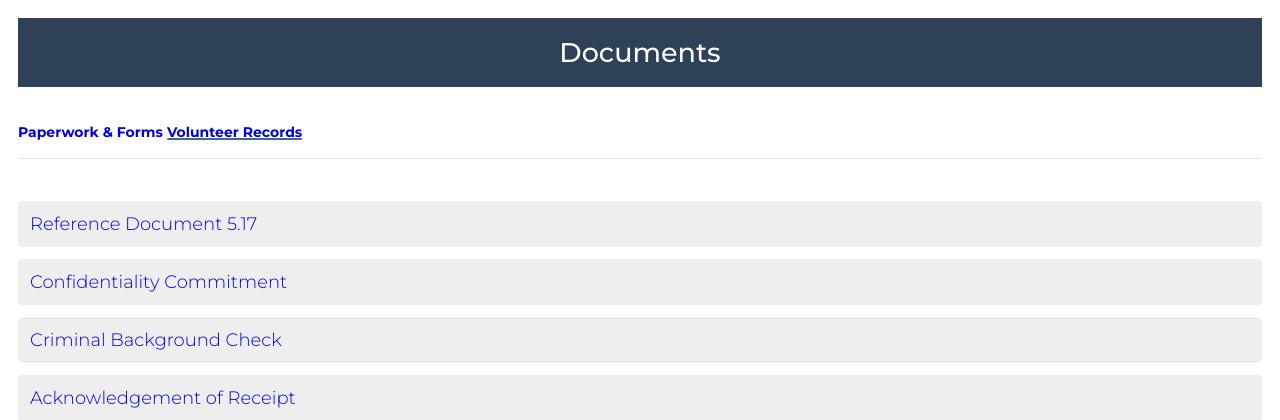
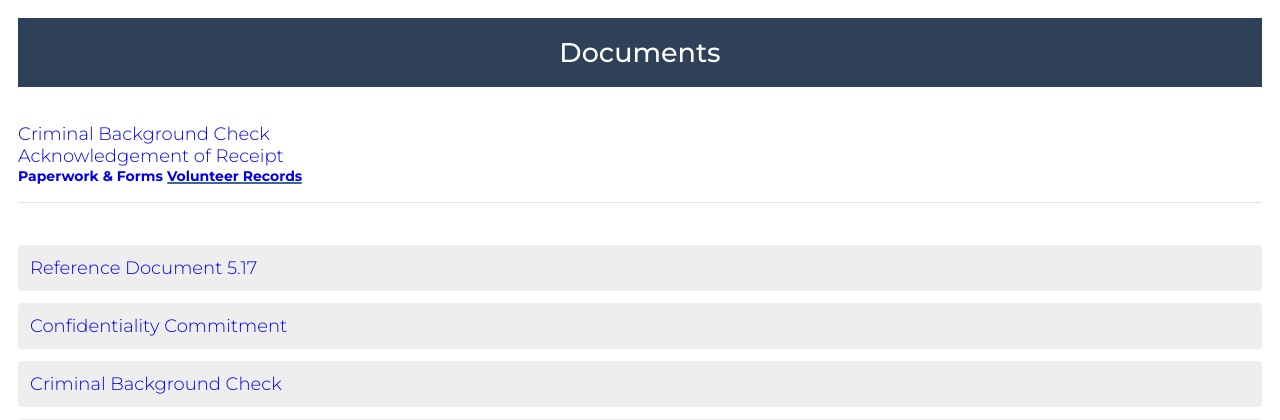
Before and after one commit to AlexKeehan/Empowerhouse, a PHP site: page /Empowerhouse/documentRecords.php in a window 1280 px wide. Shown: the part 95-515 px from the top of the page. Run offline with PHP 8.4, Linux system fonts and the light colour scheme.

Commit message:
Made changes here

```diff
--- a/documentRecords.php
+++ b/documentRecords.php
@@ -22,6 +22,11 @@
 <head>
     <?php require_once('universal.inc') ?>
     <title>Empowerhouse VMS | Documents</title>
+
+    <!-- Adding code to line below for adding jquery library for better event handling like submit action -->
+    <script src="https://code.jquery.com/jquery-3.6.0.min.js"></script>
+
+
 </head>
 
 <body>
@@ -37,10 +42,24 @@
                             <div class="row">
                                 <ul id="DocumentsListTabsList"
                                     style="margin: 0 0 20px;padding: 0;float: left;border-bottom: 1px solid #e5e5e5;width: 100%;">
+
+
+                                    <!-- document links added below -->
+                                    <li class="column">
+                                    <a href="#" class="document-link" data-document-id="1" data-document-name="Criminal Background Check">Criminal Background Check</a>
+                                    </li>
+
+                                    <li class="column">
+                                    <a href="#" class="document-link" data-document-id="2" data-document-name="Acknowledgement of Receipt">Acknowledgement of Receipt</a>
+                                    </li>
+
+                                    <!-- my edits done -->
+
+
                                     <div>
                                         <li id="DocumentsListFilesTab"
                                             style="position: relative;display: block;list-style-type: none;background: 0 0;float: left;margin: 0 4px 0 0;padding: 0;font-weight: 700;height: 35px;font-size: 14px;">
-                                            <a href="http://localhost/Codebase/documents.php">
+                                            <a href="http://localhost/Empowerhouse/documents.php">
                                                 <span>Paperwork &amp; Forms</span>
                                             </a>
                                         </li>
@@ -48,7 +67,7 @@
                                     <div>
                                         <li id="VolunteerRecords"
                                             style="position: relative;display: block;list-style-type: none;background: 0 0;float: left;margin: 0 4px 0 0;padding: 0;font-weight: 700;height: 35px;font-size: 14px;">
-                                            <a href="http://localhost/Codebase/documentRecords.php">Volunteer
+                                            <a href="http://localhost/Empowerhouse/documentRecords.php">Volunteer
                                                 Records</a>
                                             <div id="UnderlineBox"
                                                 style="height:2px;width: 100%;position: relative;border-radius: 1px;bottom: 3px;background-color: #396A92;">
@@ -99,6 +118,38 @@
         </div>
         </div>
     </main>
+
+</body>
+
+<!-- JavaScript to handle signature submission -->
+<script>
+        $(document).ready(function () {
+            // Add signature forms dynamically based on document links
+            $('.document-link').click(function (e) {
+                e.preventDefault(); // Prevent default link behavior
+                var documentId = $(this).data('document-id');
+                var documentName = $(this).data('document-name');
+                var formHtml = '<form class="document-sign-form" data-document-id="' + documentId + '">';
+                formHtml += '<label for="signature-' + documentId + '">Your E-Signature for ' + documentName + ':</label>';
+                formHtml += '<input type="text" id="signature-' + documentId + '" name="signature" required>';
+                formHtml += '<button type="button" class="sign-button">Sign</button>';
+                formHtml += '</form>';
+                $('#signature-forms-container').html(formHtml); // Replace exsting form with new form
+            });
+
+            // Handles signature submission
+            $(document).on('click', '.sign-button', function () {
+                var form = $(this).closest('.document-sign-form');
+                var documentId = form.data('document-id');
+                var documentName = $('.document-link[data-document-id="' + documentId + '"]').data('document-name');
+                var signature = form.find('input[name="signature"]').val();
+                // Here you can handle the signature data, such as sending it to the server
+                alert('Document ID: ' + documentId + '\nDocument Name: ' + documentName + '\nSignature: ' + signature);
+                // Clear the signature input after submission (optional)
+                form.find('input[name="signature"]').val('');
+            });
+        });
+    </script>
 </body>
 
 </html>
```
